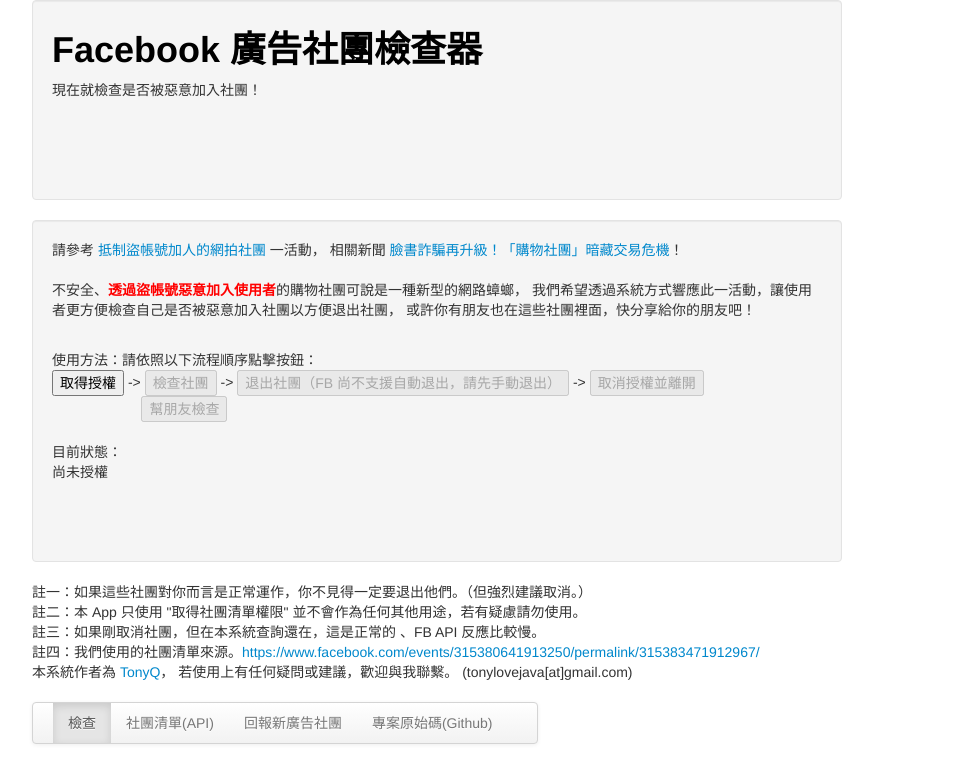
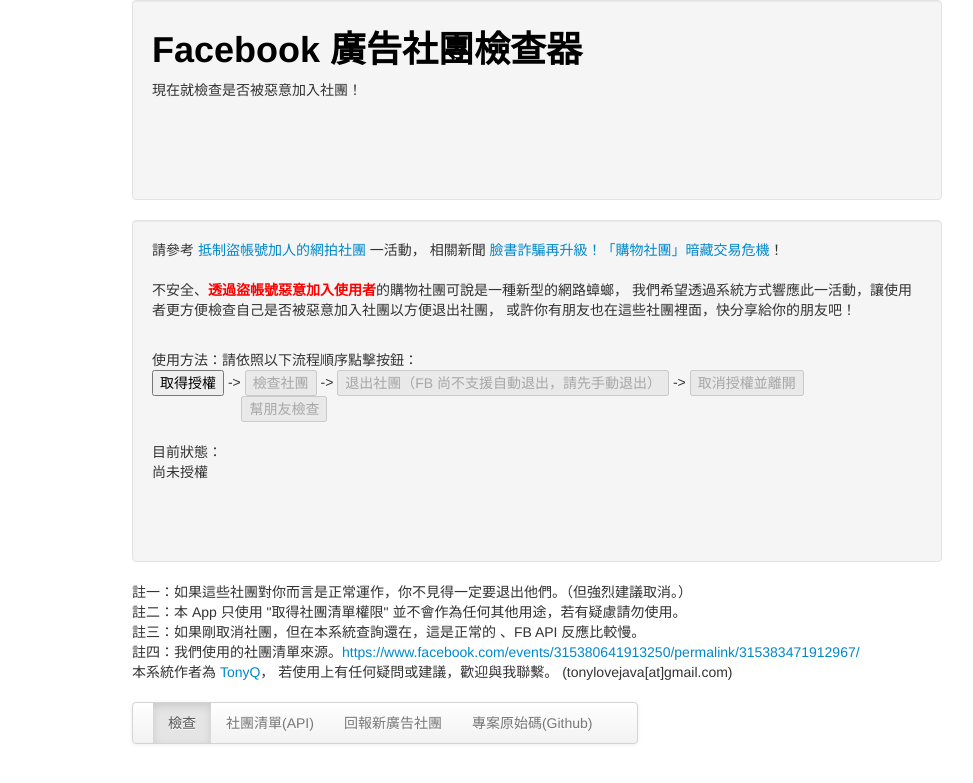
Before and after one commit to tony1223/spam-group, a CodeIgniter app: page / in a window 1280 px wide. Shown: the top 783 px of the page, without its empty margins (53-1026 px from the left). Run offline with CodeIgniter, Linux system fonts and the light colour scheme; some libraries are stand-ins or nearby versions.

Commit message:
finetune bootstrap ui

```diff
--- a/application/views/_content_nav.php
+++ b/application/views/_content_nav.php
@@ -1,4 +1,4 @@
-<div class="span8 navbar" style="width:auto;">
+<div class="span8 navbar offset1" style="width:auto;">
   <div class="navbar-inner">
     <ul class="nav">
       <li <?php if($selector=="check") { ?> class="active" <?php }?>><a href="<?=site_url("/")?>">檢查</a></li>
--- a/application/views/welcome_message.php
+++ b/application/views/welcome_message.php
@@ -1,11 +1,11 @@
 <?php include("_site_header.php") ?>
 <div class="container">
-	<div class="well span8">
+	<div class="well span8 offset1">
 		<a href="<?=site_url("/")?>" style="color:black;"><h1>Facebook 廣告社團檢查器</h1></a>
 		<p> 現在就檢查是否被惡意加入社團！ </p>
 		<p><div style="height:60px;" class="fb-like" data-href="http://spamgroup.tonyq.org/" data-send="true" data-width="450" data-show-faces="true"></div></p>
 	</div>
-	<div class="well span8 row">
+	<div class="well span8 offset1">
 		<p>
 			請參考 <a target="_blank" href="https://www.facebook.com/events/315380641913250/?ref=22">抵制盜帳號加人的網拍社團</a> 一活動，
 			相關新聞 <a target="_blank" href="http://www.ettoday.net/news/20121218/141011.htm">臉書詐騙再升級！「購物社團」暗藏交易危機</a>！<br />
@@ -36,7 +36,7 @@
 		<br />
 		<br />
 	</div>
-	<div class="friends span8 row well" id="friends" style="display:none;">
+	<div class="friends span8 offset1 well" id="friends" style="display:none;">
 		<div class="alert alert-info">
 			<div id="friends-msg">處理中...請稍後...</div>
 			<img class="loader" src="http://cdn.jsdelivr.net/wp-advanced-ajax-page-loader/2.5.12/loaders/Facebook%20Like%20Loader.gif" />
@@ -46,13 +46,13 @@
 		<table id="friends-list" class="table"><tr><td>朋友名稱</td><td>被加入的公開或共同社團名稱</td><td></td></tr> </table>
 		<img class="loader" src="http://cdn.jsdelivr.net/wp-advanced-ajax-page-loader/2.5.12/loaders/Facebook%20Like%20Loader.gif" />
 	</div>
-	<div class="span8 row">
+	<div class="span8 offset1">
 			註一：如果這些社團對你而言是正常運作，你不見得一定要退出他們。（但強烈建議取消。）<br />
 			註二：本 App 只使用 "取得社團清單權限" 並不會作為任何其他用途，若有疑慮請勿使用。<br />
 			註三：如果剛取消社團，但在本系統查詢還在，這是正常的 、FB API 反應比較慢。<Br />
 			註四：我們使用的社團清單來源。<a target="_blank" href="https://www.facebook.com/events/315380641913250/permalink/315383471912967/">https://www.facebook.com/events/315380641913250/permalink/315383471912967/</a>
 	</div>
-	<div class="span8 row">
+	<div class="span8 offset1">
 		本系統作者為 <a target="_blank"  href="https://www.facebook.com/tonylovejava">TonyQ</a>，
 			若使用上有任何疑問或建議，歡迎與我聯繫。 (tonylovejava[at]gmail.com)
 			<br />
```
Also changed, not shown: application/views/group_list.php (+4 -4 lines), application/views/report.php (+4 -4 lines).
